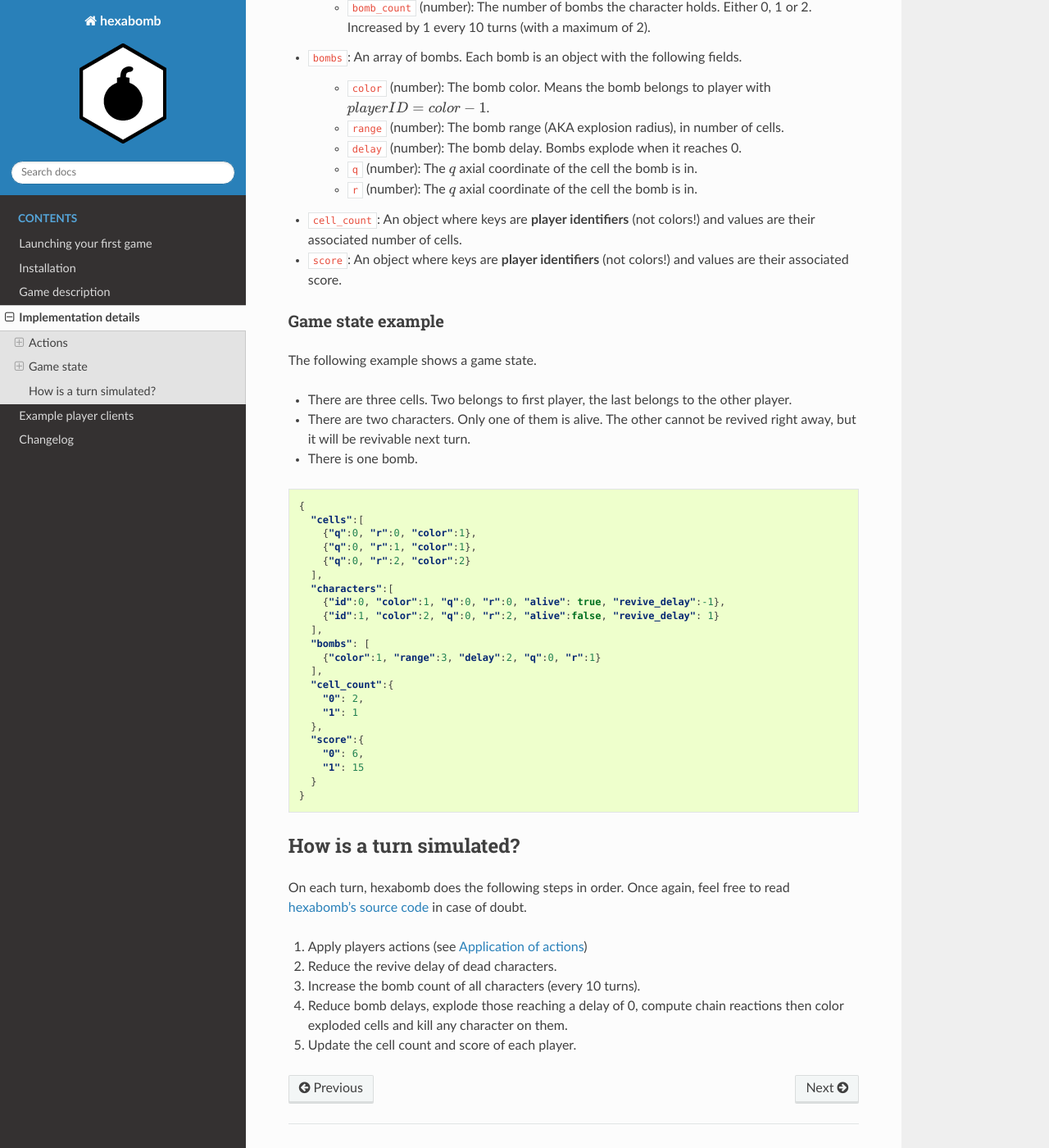
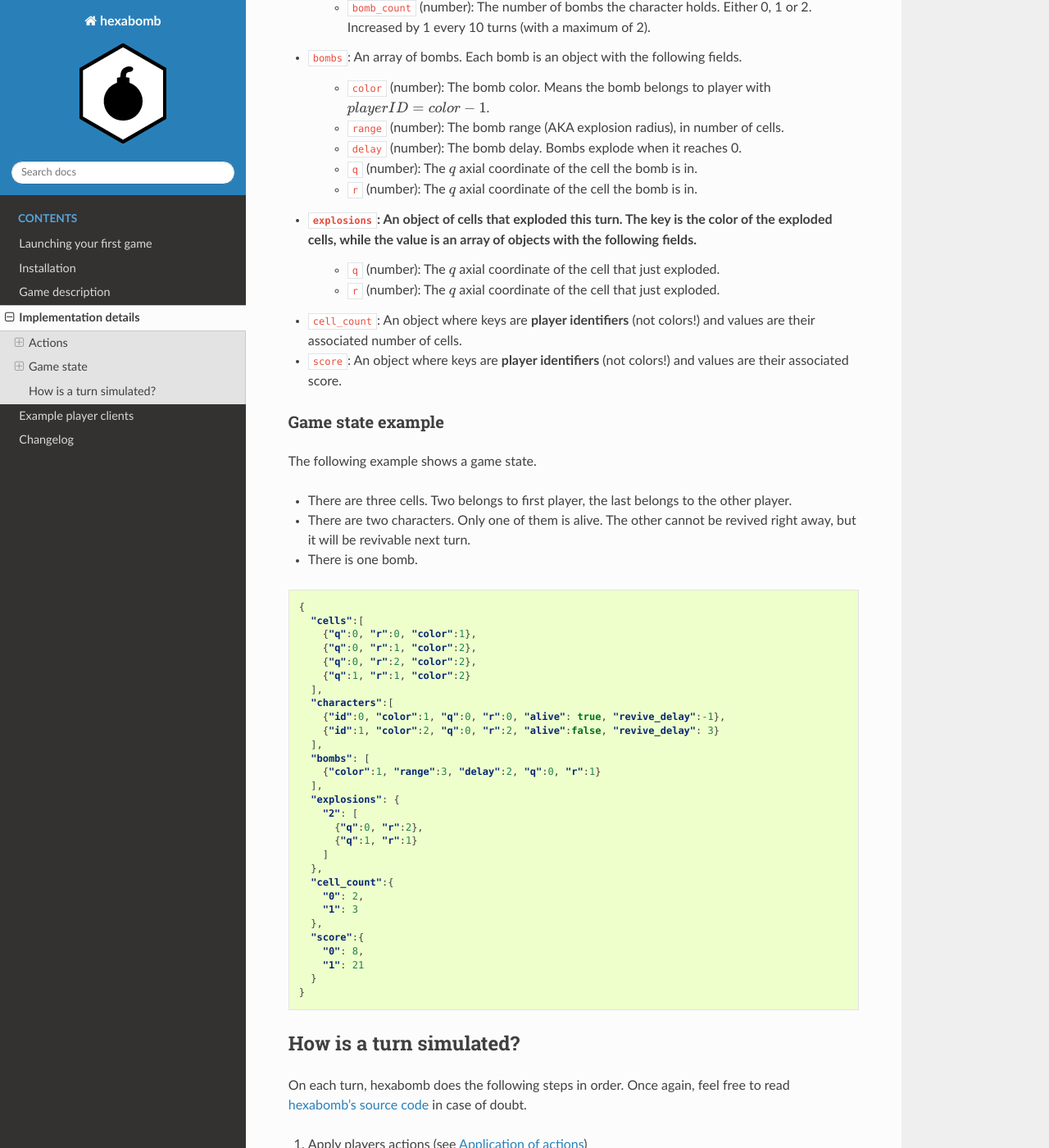
Before and after one commit to netorcai/hexabomb, a Sphinx documentation site: the page built from docs/details.rst, in a window 1280 px wide and 1400 px high, scrolled down 2092 px. Shown: the whole window at 82% size. Built offline with Sphinx 7.4.7 and the Read the Docs theme 2.0.0, drawn with Linux system fonts in a browser that asks for light colours.

Commit message:
[doc] details: explosions in game state

```diff
--- a/docs/details.rst
+++ b/docs/details.rst
@@ -103,6 +103,10 @@ The game state is a JSON_ object with the following fields.
     - ``q`` (number): The :math:`q` axial coordinate of the cell the bomb is in.
     - ``r`` (number): The :math:`q` axial coordinate of the cell the bomb is in.
 
+- ``explosions``: An object of cells that exploded this turn. The key is the color of the exploded cells, while the value is an array of objects with the following fields.
+    - ``q`` (number): The :math:`q` axial coordinate of the cell that just exploded.
+    - ``r`` (number): The :math:`q` axial coordinate of the cell that just exploded.
+
 - ``cell_count``: An object where keys are **player identifiers** (not colors!) and values are their associated number of cells.
 - ``score``: An object where keys are **player identifiers** (not colors!) and values are their associated score.
 
@@ -120,23 +124,30 @@ The following example shows a game state.
     {
       "cells":[
         {"q":0, "r":0, "color":1},
-        {"q":0, "r":1, "color":1},
-        {"q":0, "r":2, "color":2}
+        {"q":0, "r":1, "color":2},
+        {"q":0, "r":2, "color":2},
+        {"q":1, "r":1, "color":2}
       ],
       "characters":[
         {"id":0, "color":1, "q":0, "r":0, "alive": true, "revive_delay":-1},
-        {"id":1, "color":2, "q":0, "r":2, "alive":false, "revive_delay": 1}
+        {"id":1, "color":2, "q":0, "r":2, "alive":false, "revive_delay": 3}
       ],
       "bombs": [
         {"color":1, "range":3, "delay":2, "q":0, "r":1}
       ],
+      "explosions": {
+        "2": [
+          {"q":0, "r":2},
+          {"q":1, "r":1}
+        ]
+      },
       "cell_count":{
         "0": 2,
-        "1": 1
+        "1": 3
       },
       "score":{
-        "0": 6,
-        "1": 15
+        "0": 8,
+        "1": 21
       }
     }
 
```
